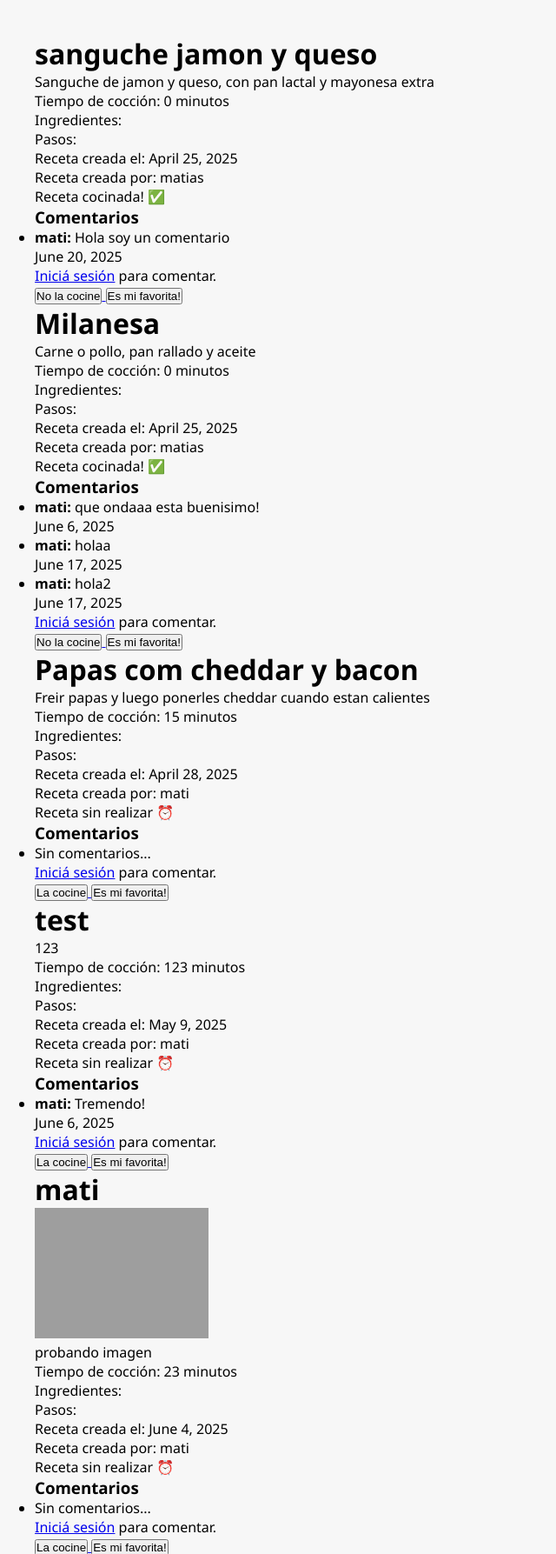
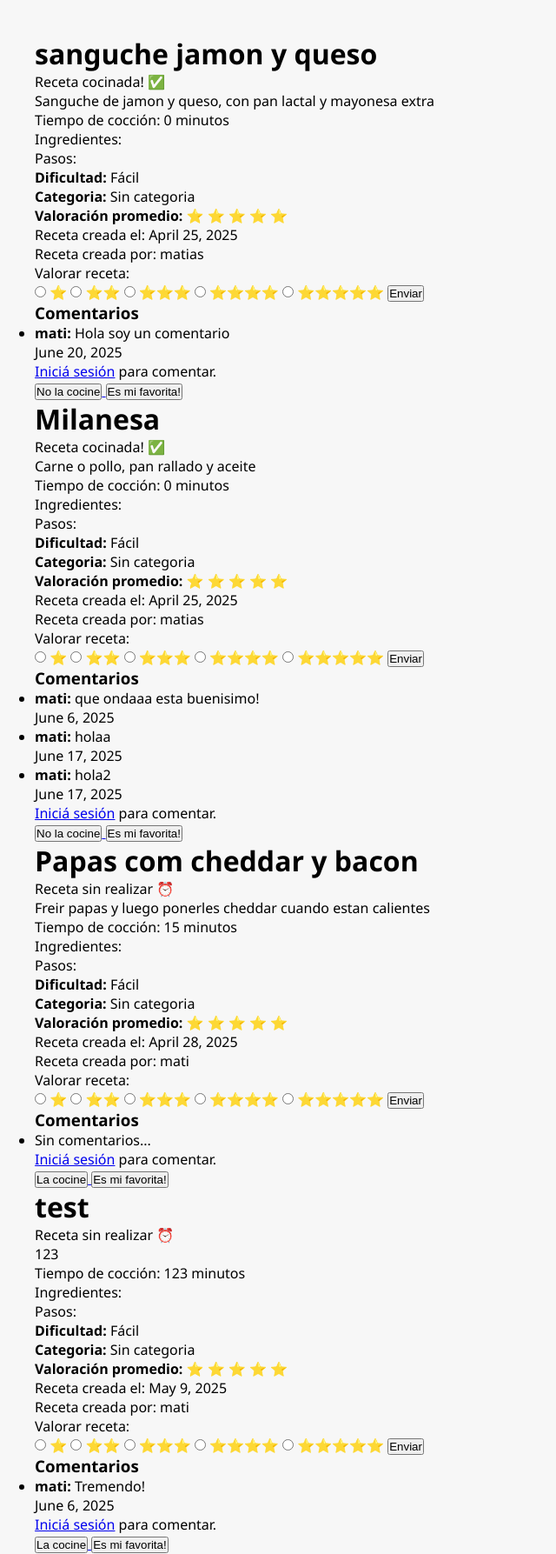
Before and after one commit to MatiasRevetria/proyecto_final, a Django app: page /recetas/ in a window 1280 px wide. Shown: the part 83-1870 px from the top of the page at 87% size, without its empty margins (0-640 px from the left). Run offline with Django 5.2, Linux system fonts and the light colour scheme; data comes from the database, SQL or seed files in the repository; grey boxes are pictures that could not be loaded.

Commit message:
Arreglar valoracion

```diff
--- a/tasks/forms.py
+++ b/tasks/forms.py
@@ -1,15 +1,17 @@
 from django import forms
 from django.forms import modelformset_factory
-from .models import Receta, Comentario, RecetaIngrediente, Ingrediente
+from .models import Receta, Comentario, RecetaIngrediente, Ingrediente,Valoracion, DIFICULTADES, CATEGORIAS, VALORACION
 
 class RecetaNueva(forms.ModelForm):
     class Meta:
         model = Receta
-        fields = ['title', 'description', 'coccion', 'image']
+        fields = ['title', 'description', 'coccion', 'image', 'categoria', 'dificultad']
         widgets = {
-            'title': forms.TextInput(attrs={'placeholder': 'Título'}),
-            'description': forms.Textarea(attrs={'placeholder': 'Descripción'}),
-            'coccion': forms.NumberInput(attrs={'placeholder': 'Minutos'}),
+            'title': forms.TextInput(attrs={'placeholder': 'Título de la receta', 'class': 'form-control'}),
+            'description': forms.Textarea(attrs={'placeholder': 'Descripción detallada', 'class': 'form-control'}),
+            'coccion': forms.NumberInput(attrs={'placeholder': 'Minutos de cocción', 'class': 'form-control'}),
+            'categoria': forms.Select(choices=CATEGORIAS, attrs={'class':'form.select'}),
+            'dificultad': forms.Select(choices=DIFICULTADES, attrs={'class': 'form-select'}),
         }
 
 class ComentarReceta(forms.ModelForm):
@@ -30,3 +32,11 @@ RecetaIngredienteFormSet = modelformset_factory(
     extra=3,
     can_delete=True
 )
+
+class ValorarRecetaForm(forms.ModelForm):
+    class Meta:
+        model = Valoracion
+        fields = ['puntaje']
+        widgets = {
+            'puntaje': forms.RadioSelect(choices= VALORACION)
+        }
--- a/tasks/models.py
+++ b/tasks/models.py
@@ -2,13 +2,28 @@ from django.db import models
 from django.utils import timezone
 from user_login.models import *
 
+
+DIFICULTADES = [
+    ('Facil', 'Facil'),
+    ('Media', 'Media'),
+    ('Dificil','Dificil')
+]
+
+CATEGORIAS = [
+    ('Desayuno', 'Desayuno'),
+    ('Almuerzo', 'Almuerzo'),
+    ('Merienda', 'Merienda'),
+    ('Cena','Cena')
+]
+
+VALORACION = [
+    (1,'⭐'),
+    (2,'⭐⭐'),
+    (3,'⭐⭐⭐'),
+    (4,'⭐⭐⭐⭐'),
+    (5,'⭐⭐⭐⭐⭐')
+]
 # Create your models here.
-class Categoria(models.Model):
-    name = models.CharField(max_length=255)
-
-    def __str__(self) -> str:
-        return self.name
-
 
 class Receta(models.Model):
     title = models.CharField(max_length=255)
@@ -19,15 +34,31 @@ class Receta(models.Model):
     favs = models.BooleanField(default=False)
     date = models.DateField(default=timezone.now)
     image = models.ImageField(upload_to="recetas_image/", null=True, blank=True)
-    categoria = models.ForeignKey(Categoria, on_delete=models.CASCADE, related_name='recetas', null=True)
+    categoria = models.CharField(max_length=10,choices=CATEGORIAS, default= 'Sin categoria')
+    dificultad = models.CharField(max_length=10, choices=DIFICULTADES, default='Fácil')
+
+    @property
+    def promedio_valoracion(self):
+        valoraciones = self.valoraciones.all()
+        if valoraciones.exists():
+            return round(sum([v.puntaje for v in valoraciones]) / valoraciones.count(), 1)
+        return 0
+
+
 
     def __str__(self):
         return self.title + ' - ' + self.user.name
 
 class Valoracion(models.Model):
-    stars = models.IntegerChoices('Valoracion','1,2,3,4,5')
-    comment = models.TextField()
-    receta = models.ForeignKey(Receta,on_delete=models.CASCADE)
+    receta = models.ForeignKey(Receta, on_delete=models.CASCADE, related_name='valoraciones')
+    user = models.ForeignKey(Usuario, on_delete=models.CASCADE, null=True)
+    puntaje = models.IntegerField(choices=VALORACION,default=5)
+
+    class Meta:
+        unique_together = ('receta', 'user')  # un usuario no puede valorar la misma receta más de una vez
+
+    def __str__(self):
+        return f"{self.user.name} valoró {self.receta.title} con {self.puntaje} estrellas"
 
 
 
--- a/tasks/templates/recetas.html
+++ b/tasks/templates/recetas.html
@@ -15,6 +15,11 @@
                 {% endif %}
             </h1>
 
+            {% if receta.cooked == False%}
+                <p>Receta sin realizar ⏰</p>
+            {% else %}
+                <p>Receta cocinada! ✅</p>
+            {% endif %}
 
             {% if receta.image %}
                 <img src="{{ receta.image.url }}" alt="Imagen de la receta" style="width:200px;">
@@ -27,13 +32,24 @@
                 <li>{{ ingrediente.cantidad }} {{ ingrediente.unidad }} de {{ ingrediente.nombre }}</li>
                 {% endfor %}
             </ul>
-
             <p>Pasos:</p>
             <ol>
                 {% for paso in receta.steps %}
                 <li>{{paso}}</li>
                 {% endfor %}
             </ol>
+            <p>
+                <strong>Dificultad:</strong> {{ receta.dificultad }}
+            </p>
+            <p>
+                <strong>Categoria:</strong> {{ receta.categoria }}
+            </p>
+            <p><strong>Valoración promedio:</strong>
+            {% for i in "12345"|slice:":receta.promedio_valoracion"|make_list %}
+                ⭐
+            {% endfor %}
+            </p>
+
             <p>Receta creada el: {{receta.date}}</p>
             <p>Receta creada por: {{receta.user.name}}</p>
             <ul>
@@ -41,11 +57,18 @@
                 <li>{{user.username}}</li>
                 {% endfor %}
         </div>
-        {% if receta.cooked == False%}
-        <p>Receta sin realizar ⏰</p>
-        {% else %}
-        <p>Receta cocinada! ✅</p>
-        {% endif %}
+        <div class="valorar">
+            <form method="post" action="{% url 'valorar_receta' receta.id %}">
+                {% csrf_token %}
+                <label>Valorar receta:</label><br>
+                <input type="radio" name="puntaje" value="1"> ⭐
+                <input type="radio" name="puntaje" value="2"> ⭐⭐
+                <input type="radio" name="puntaje" value="3"> ⭐⭐⭐
+                <input type="radio" name="puntaje" value="4"> ⭐⭐⭐⭐
+                <input type="radio" name="puntaje" value="5"> ⭐⭐⭐⭐⭐
+                <button type="submit">Enviar</button>
+            </form>
+        </div>
         <div class="comentarios">
             <h3>Comentarios</h3>
             <ul>
--- a/tasks/urls.py
+++ b/tasks/urls.py
@@ -16,5 +16,6 @@ urlpatterns = [
     path('cocinado/<int:receta_id>', marcar_cocinada, name= 'marcar_cocinada'),
     path('noconinada/<int:receta_id>',desmarcar_cocinada, name= 'desmarcar_cocinada'),
     path('favorita/<int:receta_id>', marcar_favorita, name= 'marcar_favorita'),
-    path('nofavorita/<int:receta_id>',desmarcar_favorita, name='desmarcar_favorita')
+    path('nofavorita/<int:receta_id>',desmarcar_favorita, name='desmarcar_favorita'),
+    path('valorar/<int:receta_id>/', valorar_receta, name='valorar_receta')
 ] + static(settings.MEDIA_URL, document_root=settings.MEDIA_ROOT)
--- a/tasks/views.py
+++ b/tasks/views.py
@@ -1,7 +1,7 @@
 from django.shortcuts import render,get_object_or_404,redirect
 from django.views.generic import CreateView
 from django.http import HttpResponse,JsonResponse
-from .models import Receta, Comentario
+from .models import Receta, Comentario, Valoracion, VALORACION
 from user_login.models import Usuario
 from .forms import RecetaNueva,RecetaIngrediente, RecetaIngredienteFormSet, ComentarReceta
 
@@ -22,13 +22,6 @@ def logout_user(request):
     except KeyError:
         pass
     return redirect('/login/')
-
-#def recetas(request,id):
-    #recetas = list(Receta.objects.values())
-    #return JsonResponse(receta, safe=False)
-    #receta = Receta.objects.get(id=id)
-#   receta = get_object_or_404(Receta,id=id)
-#   return HttpResponse('receta: %s' % receta.title)
 
 def recetas(request):
     recetas = Receta.objects.all()
@@ -191,3 +184,20 @@ def eliminar_receta(request, id):
         return redirect('/recetas/')
 
     return render(request, 'delete_receta.html', {'receta': receta})
+
+def valorar_receta(request, receta_id):
+    usuario_id = request.session.get('usuario_id')
+    if not usuario_id:
+        return redirect('/login/')
+
+    receta = get_object_or_404(Receta, id=receta_id)
+    user = Usuario.objects.get(id=usuario_id)
+
+    if request.method == 'POST':
+        puntaje = int(request.POST.get('puntaje'))
+        valoracion, created = Valoracion.objects.update_or_create(
+            receta=receta,
+            user=user,
+            defaults={'puntaje': puntaje}
+        )
+    return redirect('/recetas/')
```
Also changed, not shown: db.sqlite3, tasks/migrations/0001_initial.py, tasks/migrations/0002_receta_cooked_receta_favs.py (deleted), tasks/migrations/0003_carrito_categoria_ingrediente_receta_date_comentario_and_more.py (deleted), tasks/migrations/0004_receta_coccion.py (deleted), tasks/migrations/0005_receta_image.py (deleted), tasks/migrations/0006_remove_recetaingrediente_ingrediente_and_more.py (deleted), tasks/migrations/0007_alter_recetaingrediente_receta.py (deleted), tasks/migrations/0008_receta_categoria_alter_comentario_receta_and_more.py (deleted). Lines whose indentation alone changed are shown as unchanged.
